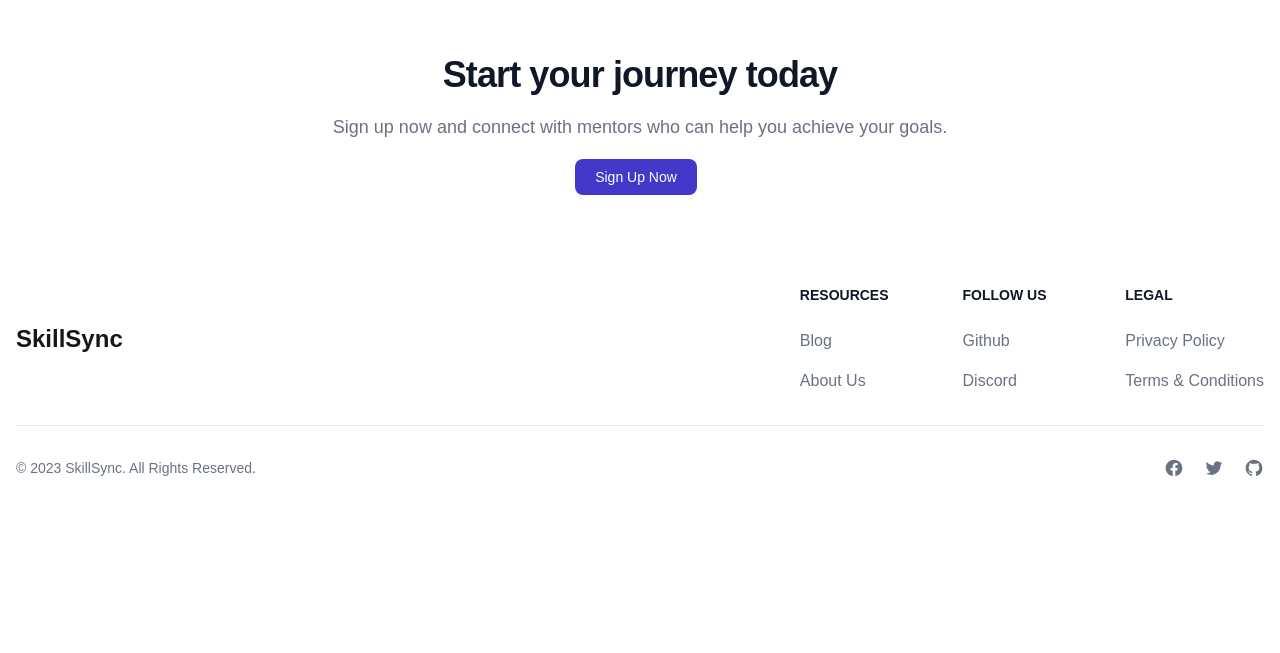
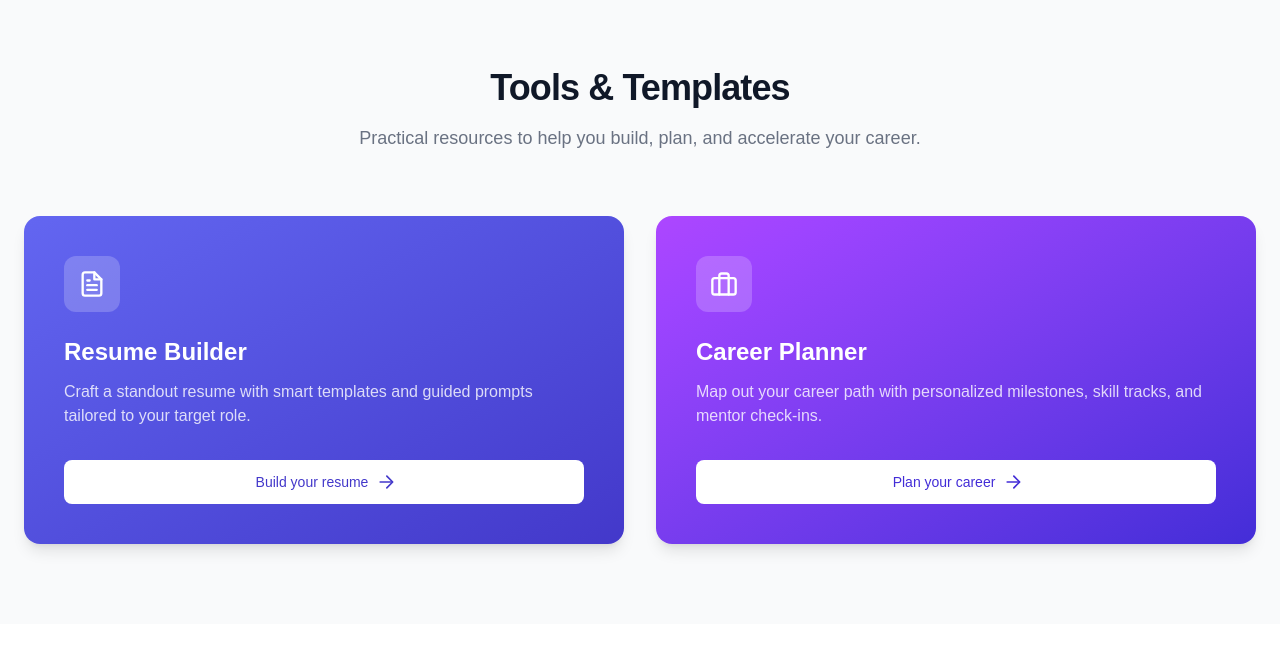
Before and after one commit to MentoNest/skillsync_frontend, a Next.js app: page / in a window 1280 px wide. Shown: the part 2927-3580 px from the top of the page. Before the commit the page ends 3437 px from the top, so only its background shows below. Built offline with nearby package versions, Linux system fonts and the light colour scheme.

Commit message:
feat: implement Tools & Templates section with large gradient cards

```diff
--- a/app/(public)/page.tsx
+++ b/app/(public)/page.tsx
@@ -3,6 +3,7 @@ import MentorDiscoverySection from "@/components/landing/MentorDiscoverySection"
 import ExpertiseFilterSection from "@/components/landing/ExpertiseFilterSection";
 import FeaturedArticlesSection from "@/components/landing/FeaturedArticlesSection";
 import CTASection from "@/components/landing/CTASection";
+import ToolsTemplatesSection from "@/components/landing/ToolsTemplatesSection";
 import LearningPathSection from "@/components/landing/LearningPathSection";
 import Image from "next/image";
 import { ArrowRightIcon } from "@/components/ui/icons";
@@ -56,6 +57,7 @@ export default function Home() {
       <ExpertiseFilterSection />
       <FeaturedArticlesSection />
       <FeaturedMentorHighlight />
+      <ToolsTemplatesSection />
       <CTASection />
     </main>
   );
--- /dev/null
+++ b/components/landing/ToolsTemplatesSection.tsx
@@ -0,0 +1,89 @@
+import React from "react";
+import {
+  ArrowRightIcon,
+  ResumeIcon,
+  CareerIcon,
+  type IconComponent,
+} from "@/components/ui/icons";
+
+type ToolCard = {
+  title: string;
+  description: string;
+  ctaLabel: string;
+  icon: IconComponent;
+  gradient: string;
+  ctaClass: string;
+};
+
+const toolCards: ToolCard[] = [
+  {
+    title: "Resume Builder",
+    description:
+      "Craft a standout resume with smart templates and guided prompts tailored to your target role.",
+    ctaLabel: "Build your resume",
+    icon: ResumeIcon,
+    gradient: "bg-gradient-to-br from-primary-500 to-primary-700",
+    ctaClass:
+      "bg-white text-primary-700 hover:bg-gray-100 focus:ring-primary-300",
+  },
+  {
+    title: "Career Planner",
+    description:
+      "Map out your career path with personalized milestones, skill tracks, and mentor check-ins.",
+    ctaLabel: "Plan your career",
+    icon: CareerIcon,
+    gradient: "bg-gradient-to-br from-purple-500 to-indigo-700",
+    ctaClass:
+      "bg-white text-indigo-700 hover:bg-gray-100 focus:ring-indigo-300",
+  },
+];
+
+const ToolsTemplatesSection = () => {
+  return (
+    <section className="bg-gray-50 dark:bg-gray-800">
+      <div className="py-16 px-4 mx-auto max-w-screen-xl sm:py-20 lg:px-6">
+        <div className="mx-auto max-w-screen-md text-center mb-12 lg:mb-16">
+          <h2 className="mb-4 text-3xl font-extrabold tracking-tight text-gray-900 dark:text-white sm:text-4xl">
+            Tools &amp; Templates
+          </h2>
+          <p className="font-light text-gray-500 dark:text-gray-400 sm:text-lg">
+            Practical resources to help you build, plan, and accelerate your
+            career.
+          </p>
+        </div>
+        <div className="grid grid-cols-1 gap-8 md:grid-cols-2">
+          {toolCards.map((card) => {
+            const CardIcon = card.icon;
+            return (
+              <div
+                key={card.title}
+                className={`flex flex-col justify-between rounded-2xl p-8 sm:p-10 shadow-lg ${card.gradient}`}
+              >
+                <div>
+                  <div className="inline-flex items-center justify-center w-14 h-14 mb-6 rounded-xl bg-white/20 text-white">
+                    <CardIcon className="w-7 h-7" />
+                  </div>
+                  <h3 className="mb-3 text-2xl font-bold text-white">
+                    {card.title}
+                  </h3>
+                  <p className="mb-8 font-light text-white/80">
+                    {card.description}
+                  </p>
+                </div>
+                <a
+                  href="#"
+                  className={`inline-flex items-center justify-center px-5 py-3 text-sm font-medium text-center rounded-lg focus:ring-4 transition-colors ${card.ctaClass}`}
+                >
+                  {card.ctaLabel}
+                  <ArrowRightIcon className="w-5 h-5 ml-2 -mr-1" />
+                </a>
+              </div>
+            );
+          })}
+        </div>
+      </div>
+    </section>
+  );
+};
+
+export default ToolsTemplatesSection;
--- a/components/ui/icons.tsx
+++ b/components/ui/icons.tsx
@@ -64,6 +64,27 @@ export const CommunityIcon = React.memo(function CommunityIcon(props: IconProps)
   );
 });
 
+export const ResumeIcon = React.memo(function ResumeIcon(props: IconProps) {
+  return (
+    <svg {...baseProps} {...props}>
+      <path d="M14 2H6a2 2 0 0 0-2 2v16a2 2 0 0 0 2 2h12a2 2 0 0 0 2-2V8z" />
+      <path d="M14 2v6h6" />
+      <path d="M16 13H8" />
+      <path d="M16 17H8" />
+      <path d="M10 9H8" />
+    </svg>
+  );
+});
+
+export const CareerIcon = React.memo(function CareerIcon(props: IconProps) {
+  return (
+    <svg {...baseProps} {...props}>
+      <rect x="2" y="7" width="20" height="14" rx="2" ry="2" />
+      <path d="M16 21V5a2 2 0 0 0-2-2h-4a2 2 0 0 0-2 2v16" />
+    </svg>
+  );
+});
+
 export const PathIcon = React.memo(function PathIcon(props: IconProps) {
   return (
     <svg {...baseProps} {...props}>
@@ -73,6 +94,8 @@ export const PathIcon = React.memo(function PathIcon(props: IconProps) {
     </svg>
   );
 });
+
+export type IconComponent = React.ComponentType<IconProps>;
 
 export type IconName =
   | "path"
```
